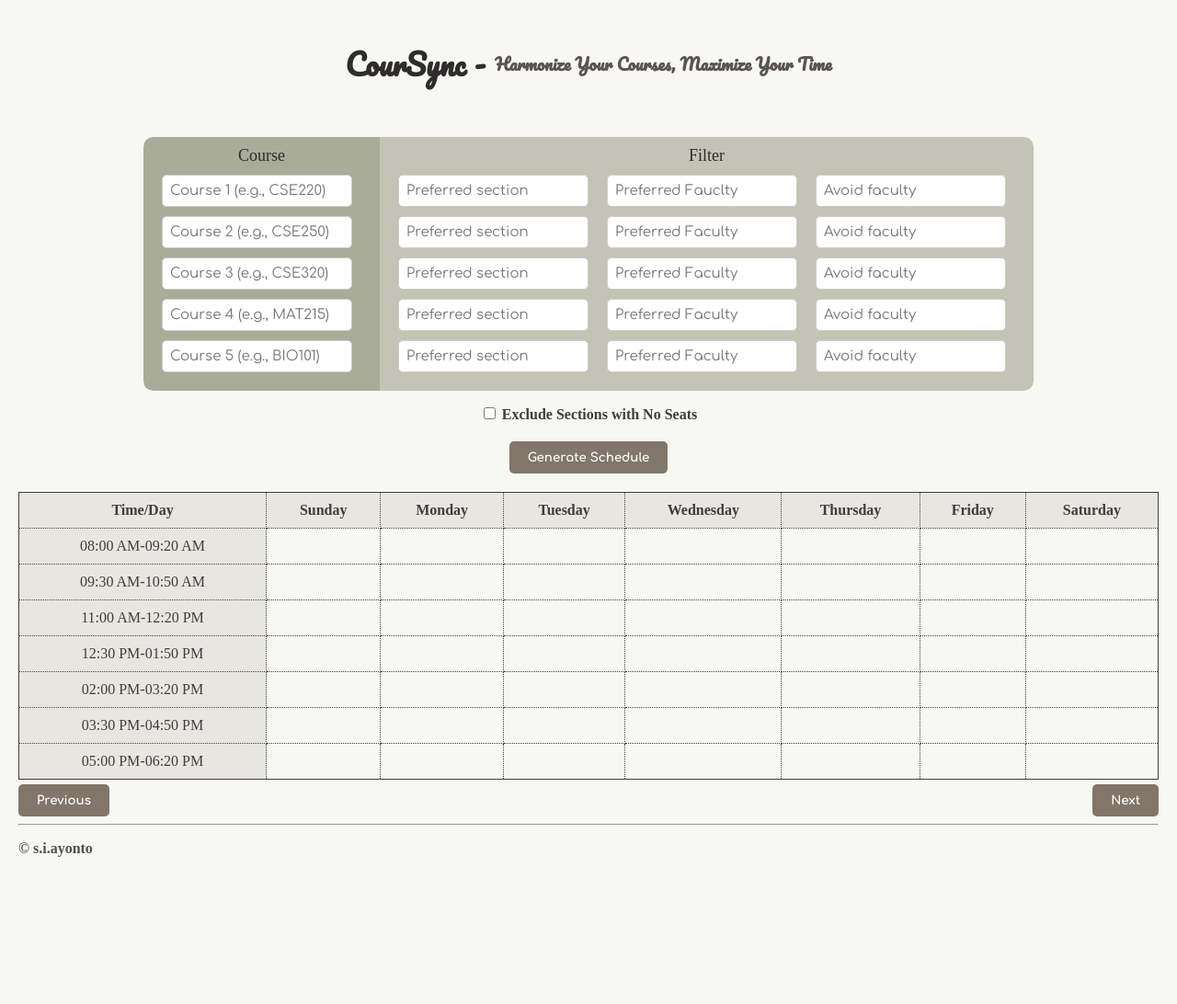
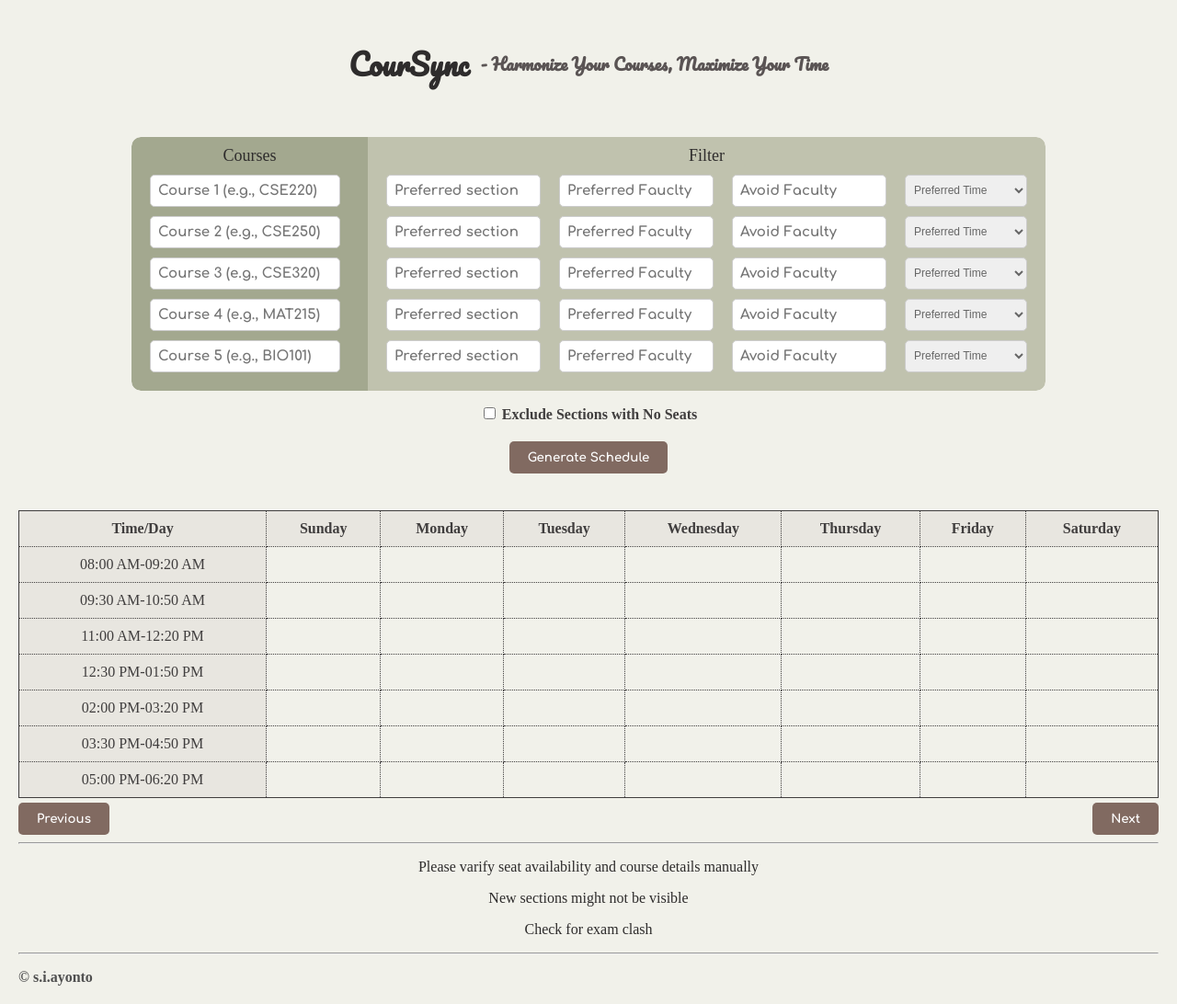
Before and after one commit to Ayonto/coursync, a Flask app: page / in a window 1280 px wide. Shown: the whole page at 92% size. Before the commit the page ends 932 px from the top, so only its background shows below. Run offline with Flask 3, Linux system fonts and the light colour scheme; some web fonts are replaced.

Commit message:
Beta version

```diff
--- a/static/css/style.css
+++ b/static/css/style.css
@@ -2,7 +2,8 @@
 body {
     font-family: "Agbalumo", serif;
     margin: 20px;
-    background-color: #f7f7f3;
+    background-color: #f1f1ea;
+
     /* justify-content: center; */
     align-items: center;
 }
@@ -36,7 +37,9 @@ body {
 
 /* Courses Section */
 .courses {
-    background-color: #a8ac98;
+    /* background-color: #a8ac98; */
+    background-color: #a3a88f;
+
     border-top-left-radius: 10px;
     border-bottom-left-radius: 10px;
 
@@ -58,7 +61,9 @@ body {
 
 /* Filter Section */
 .filter {
-    background-color: #c3c4b5;
+    /* background-color: #c3c4b5; */
+    background-color: #c0c2ae;
+
     border-top-right-radius: 10px;
     border-bottom-right-radius: 10px;
 
@@ -82,7 +87,7 @@ body {
     border-radius: 5px;
 }
 
-/* .filter input:nth-child(1) {
+.filter input:nth-child(1) {
     width: 150px;
 }
 
@@ -92,13 +97,25 @@ body {
 
 .filter input:nth-child(3) {
     width: 150px;
-} */
+}
 
 /* Prevent wrapping of rows */
 .filter-row, .courses {
     white-space: nowrap;
 }
 
+
+
+
+
+.time-selection {
+    padding: 5px;
+    font-size: 12px;
+    border: 1px solid #ccc;
+    border-radius: 5px;
+
+    color: #666666;
+}
 
 
 
@@ -118,27 +135,20 @@ body {
     margin-bottom: 30px;
 }
 
+.heading h1 {
+    font-size: 32px;
+}
+
+
+
 .heading p {
     font-size: 18px;
     font-weight: bold;
-    margin-left: 10px;
+    margin-left: 12px;
 
     color: #5a5454;
 
 }
-
-
-/* .input-row {
-
-    max-width: fit-content;
-    margin-left: auto;
-    margin-right: auto;
-
-
-    display: flex;
-    margin-bottom: 10px;
-}
- */
 
 
 
@@ -166,6 +176,25 @@ body {
 
 
 
+/* Style for the status message shown after generating combinations or error */
+.message {
+    text-align: center;
+    margin-top: 20px;
+    font-weight: bold;
+    font-family: "Comfortaa", sans-serif;
+    color: #2e2c2c; /* Default color */
+}
+
+/* Style for the current combination number */
+#combination-number {
+    font-size: 16px;
+    font-weight: bold;
+    margin: auto 20px;
+
+    color: #403e3e;
+}
+
+
 input[type="text"], input[type="number"] {
     margin-right: 10px;
     padding: 8px;
@@ -173,13 +202,22 @@ input[type="text"], input[type="number"] {
 
     font-family: "Comfortaa", sans-serif;
     font-size: 15px;
+    font-weight: bold;
+}
+input[type="text"] {
+    text-transform: uppercase; /* This makes the text appear in uppercase */
+}
+
+
+input::placeholder {
+    text-transform: none; /* Ensures the placeholder text remains unchanged */
 }
 
 button {
     /* margin: 10px; */
     margin-top: 5px;
     padding: 10px 20px;
-    background-color: #817669;
+    background-color: #816a61;
     color: white;
     border: none;
     cursor: pointer;
@@ -190,7 +228,7 @@ button {
 }
 
 button:hover {
-    background-color: #94928d;
+    background-color: #96847e;
 }
 
 .btn-container {
@@ -231,6 +269,8 @@ button:hover {
 
     border: 1px solid #403E3E;
     color: #403e3e;
+
+
 }
 
 #schedule-table th, #schedule-table td {
@@ -252,3 +292,20 @@ label {
     margin-bottom: 10px;
     font-weight: bold;
 }
+
+.download-btn {
+    max-width: fit-content;
+    margin-left: auto;
+    margin-right: auto;
+
+}
+
+.note {
+    max-width: fit-content;
+    margin-left: auto;
+    margin-right: auto;
+
+    text-align: center;
+
+    color: #2e2c2c;
+}
--- a/static/js/main.js
+++ b/static/js/main.js
@@ -3,39 +3,45 @@ document.getElementById("generate-btn").addEventListener("click", () => {
     const section1 = document.getElementById("section1").value;
     const faculty1 = document.getElementById("faculty1").value;
     const avoid1 = document.getElementById("avoid1").value;
+    const pref_time1 = document.getElementById("pref_time1").value;
 
     const course2 = document.getElementById("course2").value;
     const section2 = document.getElementById("section2").value;
     const faculty2 = document.getElementById("faculty2").value;
     const avoid2 = document.getElementById("avoid2").value;
+    const pref_time2 = document.getElementById("pref_time2").value;
 
     const course3 = document.getElementById("course3").value;
     const section3 = document.getElementById("section3").value;
     const faculty3 = document.getElementById("faculty3").value;
     const avoid3 = document.getElementById("avoid3").value;
+    const pref_time3 = document.getElementById("pref_time3").value;
 
     const course4 = document.getElementById("course4").value;
     const section4 = document.getElementById("section4").value;
     const faculty4 = document.getElementById("faculty4").value;
     const avoid4 = document.getElementById("avoid4").value;
+    const pref_time4 = document.getElementById("pref_time4").value;
 
     const course5 = document.getElementById("course5").value;
     const section5 = document.getElementById("section5").value;
     const faculty5 = document.getElementById("faculty5").value;
     const avoid5 = document.getElementById("avoid5").value;
+    const pref_time5 = document.getElementById("pref_time5").value;
 
     const excludeEmptySeats = document.getElementById("exclude-empty-seats").checked;
 
     const courses = [
-        { course: course1, section: section1, faculty: faculty1, avoid: avoid1 },
-        { course: course2, section: section2, faculty: faculty2, avoid: avoid2 },
-        { course: course3, section: section3, faculty: faculty3, avoid: avoid3 },
-        { course: course4, section: section4, faculty: faculty4, avoid: avoid4 },
-        { course: course5, section: section5, faculty: faculty5, avoid: avoid5 }
+        { course: course1, section: section1, faculty: faculty1, avoid: avoid1, pref_time: pref_time1 },
+        { course: course2, section: section2, faculty: faculty2, avoid: avoid2, pref_time: pref_time2 },
+        { course: course3, section: section3, faculty: faculty3, avoid: avoid3, pref_time: pref_time3 },
+        { course: course4, section: section4, faculty: faculty4, avoid: avoid4, pref_time: pref_time4 },
+        { course: course5, section: section5, faculty: faculty5, avoid: avoid5, pref_time: pref_time5 }
     ].filter(entry => entry.course); // Filter out entries with empty course fields
 
     // Display loading spinner
     showLoading();
+    resetMessages();  // Reset any previous messages
 
     fetch('/generate_schedule', {
         method: 'POST',
@@ -55,10 +61,13 @@ document.getElementById("generate-btn").addEventListener("click", () => {
         schedules = data;  // The response is a list of schedules
         currentIndex = 0;
         displaySchedule(currentIndex);  // Display the first schedule combination
+        displayStatusMessage(`Generated ${schedules.length} schedule combinations!`);
+        updateCombinationIndicator();  // Show current viewing combination
     })
     .catch(err => {
         console.error("Error fetching schedules:", err);
         hideLoading();
+        displayErrorMessage("An error occurred while generating the schedule.");
     });
 
 });
@@ -107,10 +116,13 @@ function displaySchedule(index) {
             console.log(row);
 
             if (row > 0 && col > 0) {
-                table.rows[row].cells[col].innerHTML = course.courseDetails;  // Fill in course details
+                // table.rows[row].cells[col].innerHTML = course.courseDetails;
+                table.rows[row].cells[col].innerHTML = course.courseDetails.concat("-", course.empShortName);  // Fill in course details
             }
         });
     });
+
+    updateCombinationIndicator();  // Update combination indicator
 }
 
 // Show/hide loading spinner
@@ -120,6 +132,26 @@ function showLoading() {
 
 function hideLoading() {
     document.getElementById("loading").style.display = "none";
+}
+
+// Reset message display
+function resetMessages() {
+    document.getElementById("status-message").textContent = "";
+    document.getElementById("combination-number").textContent = "";  // Make sure this is empty initially
+}
+
+// Display status messages (e.g., number of combinations generated)
+function displayStatusMessage(message) {
+    const statusMessage = document.getElementById("status-message");
+    statusMessage.textContent = message;
+    statusMessage.style.color = "#2e2c2c";  // Neutral color for success messages
+}
+
+// Display error messages
+function displayErrorMessage(message) {
+    const statusMessage = document.getElementById("status-message");
+    statusMessage.textContent = message;
+    statusMessage.style.color = "red";  // Red color for error messages
 }
 
 // Button event listeners for cycling schedules
@@ -136,3 +168,32 @@ document.getElementById("next-btn").addEventListener("click", () => {
         displaySchedule(currentIndex);
     }
 });
+
+// Prototype - function to download the table
+
+// function downloadTableAsImage() {
+//     // Reference to the table element
+//     var table = document.getElementById('schedule-table');
+
+//     // Use html2canvas to capture the table as an image
+//     html2canvas(table).then(function (canvas) {
+//         // Create a link element
+//         var link = document.createElement('a');
+//         link.href = canvas.toDataURL(); // Get the image data as a URL (base64)
+//         link.download = 'schedule.png';    // Set the download attribute to specify filename
+
+//         // Trigger the download
+//         link.click();
+//     });
+// }
+
+// Update which combination is being viewed
+function updateCombinationIndicator() {
+    const combinationIndicator = document.getElementById("combination-number");
+
+    if (schedules.length > 0) {
+        combinationIndicator.textContent = `Viewing combination ${currentIndex + 1} of ${schedules.length}`;
+    } else {
+        combinationIndicator.textContent = "";  // Keep it empty if no schedules exist
+    }
+}
--- a/templates/index.html
+++ b/templates/index.html
@@ -5,8 +5,7 @@
     <meta name="viewport" content="width=device-width, initial-scale=1.0">
     <title>CourSync</title>
 
-    <!-- Link to external CSS -->
-    <link rel="stylesheet" href="/static/css/style.css?v=1.0.0">
+    <link rel="stylesheet" href="/static/css/style.css?v=1.3.0">
 
     <link rel="preconnect" href="https://fonts.googleapis.com">
     <link rel="preconnect" href="https://fonts.gstatic.com" crossorigin>
@@ -15,20 +14,17 @@
 </head>
 <body>
     <div class="heading">
-        <h1>CourSync - </h1>
-        <p>Harmonize Your Courses, Maximize Your Time</p>
+        <h1>CourSync</h1>
+        <p> - Harmonize Your Courses, Maximize Your Time</p>
     </div>
 
-    <!-- <h1>Course Crafter</h1> -->
-
-    <!-- Input Fields for Course Names, Sections, and Faculty -->
 
 
     <div class="container">
         <!-- Courses Section -->
         <div class="courses">
             <div class="container-text">
-                <p>Course</p>
+                <p>Courses</p>
             </div>
 
             <input id="course1" type="text" placeholder="Course 1 (e.g., CSE220)">
@@ -43,71 +39,83 @@
             <div class="container-text">
                 <p >Filter</p>
             </div>
-
             <div class="filter-row">
                 <input id="section1" type="number" placeholder="Preferred section">
                 <input id="faculty1" type="text" placeholder="Preferred Fauclty">
-                <input id="avoid1" type="text" placeholder="Avoid faculty">
+                <input id="avoid1" type="text" placeholder="Avoid Faculty">
+                <select id="pref_time1" class="time-selection">
+                    <option value = "" >Preferred Time</option>
+                    <option value = "08:00 AM-09:20 AM">08:00AM-09:20AM</option>
+                    <option value = "09:30 AM-10:50 AM">09:30AM-10:50AM</option>
+                    <option value = "11:00 AM-12:20 PM">11:00AM-12:20AM</option>
+                    <option value = "12:30 PM-01:50 PM">12:30AM-01:50AM</option>
+                    <option value = "02:00 PM-03:20 PM">02:00AM-03:20AM</option>
+                    <option value = "03:30 PM-04:50 PM">03:30AM-04:50AM</option>
+                    <option value = "05:00 PM-06:20 PM">05:00AM-06:20AM</option>
+                </select>
             </div>
             <div class="filter-row">
                 <input id="section2" type="number" placeholder="Preferred section">
                 <input id="faculty2" type="text" placeholder="Preferred Faculty">
-                <input id="avoid2" type="text" placeholder="Avoid faculty">
+                <input id="avoid2" type="text" placeholder="Avoid Faculty">
+                <select id="pref_time2" class="time-selection">
+                    <option value = "" >Preferred Time</option>
+                    <option value = "08:00 AM-09:20 AM">08:00AM-09:20AM</option>
+                    <option value = "09:30 AM-10:50 AM">09:30AM-10:50AM</option>
+                    <option value = "11:00 AM-12:20 PM">11:00AM-12:20AM</option>
+                    <option value = "12:30 PM-01:50 PM">12:30AM-01:50AM</option>
+                    <option value = "02:00 PM-03:20 PM">02:00AM-03:20AM</option>
+                    <option value = "03:30 PM-04:50 PM">03:30AM-04:50AM</option>
+                    <option value = "05:00 PM-06:20 PM">05:00AM-06:20AM</option>
+                </select>
             </div>
             <div class="filter-row">
                 <input id="section3" type="number" placeholder="Preferred section">
                 <input id="faculty3" type="text" placeholder="Preferred Faculty">
-                <input id="avoid3" type="text" placeholder="Avoid faculty">
+                <input id="avoid3" type="text" placeholder="Avoid Faculty">
+                <select id="pref_time3" class="time-selection">
+                    <option value = "" >Preferred Time</option>
+                    <option value = "08:00 AM-09:20 AM">08:00AM-09:20AM</option>
+                    <option value = "09:30 AM-10:50 AM">09:30AM-10:50AM</option>
+                    <option value = "11:00 AM-12:20 PM">11:00AM-12:20AM</option>
+                    <option value = "12:30 PM-01:50 PM">12:30AM-01:50AM</option>
+                    <option value = "02:00 PM-03:20 PM">02:00AM-03:20AM</option>
+                    <option value = "03:30 PM-04:50 PM">03:30AM-04:50AM</option>
+                    <option value = "05:00 PM-06:20 PM">05:00AM-06:20AM</option>
+                </select>
             </div>
             <div class="filter-row">
                 <input id="section4" type="number" placeholder="Preferred section">
                 <input id="faculty4" type="text" placeholder="Preferred Faculty">
-                <input id="avoid4" type="text" placeholder="Avoid faculty">
+                <input id="avoid4" type="text" placeholder="Avoid Faculty">
+                <select id="pref_time4" class="time-selection">
+                    <option value = "" >Preferred Time</option>
+                    <option value = "08:00 AM-09:20 AM">08:00AM-09:20AM</option>
+                    <option value = "09:30 AM-10:50 AM">09:30AM-10:50AM</option>
+                    <option value = "11:00 AM-12:20 PM">11:00AM-12:20AM</option>
+                    <option value = "12:30 PM-01:50 PM">12:30AM-01:50AM</option>
+                    <option value = "02:00 PM-03:20 PM">02:00AM-03:20AM</option>
+                    <option value = "03:30 PM-04:50 PM">03:30AM-04:50AM</option>
+                    <option value = "05:00 PM-06:20 PM">05:00AM-06:20AM</option>
+                </select>
             </div>
             <div class="filter-row">
                 <input id="section5" type="number" placeholder="Preferred section">
                 <input id="faculty5" type="text" placeholder="Preferred Faculty">
-                <input id="avoid5" type="text" placeholder="Avoid faculty">
+                <input id="avoid5" type="text" placeholder="Avoid Faculty">
+                <select id="pref_time5" class="time-selection">
+                    <option value = "" >Preferred Time</option>
+                    <option value = "08:00 AM-09:20 AM">08:00AM-09:20AM</option>
+                    <option value = "09:30 AM-10:50 AM">09:30AM-10:50AM</option>
+                    <option value = "11:00 AM-12:20 PM">11:00AM-12:20AM</option>
+                    <option value = "12:30 PM-01:50 PM">12:30AM-01:50AM</option>
+                    <option value = "02:00 PM-03:20 PM">02:00AM-03:20AM</option>
+                    <option value = "03:30 PM-04:50 PM">03:30AM-04:50AM</option>
+                    <option value = "05:00 PM-06:20 PM">05:00AM-06:20AM</option>
+                </select>
             </div>
         </div>
     </div>
-
-
-
-
-    <!-- <div class="input-row">
-        <input id="course1" type="text" placeholder="Course 1 (e.g., CSE220)">
-        <input id="section1" type="number" placeholder="Preferred Section (e.g., 6)">
-        <input id="faculty1" type="text" placeholder="Faculty Initial (e.g., PQR)">
-        <input id="avoid1" type="text" placeholder=" Avoid Faculty (e.g., PQR)">
-    </div>
-    <div class="input-row">
-        <input id="course2" type="text" placeholder="Course 2 (e.g., MAT215)">
-        <input id="section2" type="number" placeholder="Preferred Section (e.g., 3)">
-        <input id="faculty2" type="text" placeholder="Faculty Initial (e.g., ABC)">
-        <input id="avoid2" type="text" placeholder=" Avoid Faculty (e.g., PQR)">
-    </div>
-    <div class="input-row">
-        <input id="course3" type="text" placeholder="Course 3 (e.g., BIO101)">
-        <input id="section3" type="number" placeholder="Preferred Section (e.g., 5)">
-        <input id="faculty3" type="text" placeholder="Faculty Initial (e.g., XYZ)">
-        <input id="avoid3" type="text" placeholder=" Avoid Faculty (e.g., PQR)">
-    </div>
-    <div class="input-row">
-        <input id="course4" type="text" placeholder="Course 4 (e.g., PHY111)">
-        <input id="section4" type="number" placeholder="Preferred Section (e.g., 1)">
-        <input id="faculty4" type="text" placeholder="Faculty Initial (e.g., DEF)">
-        <input id="avoid4" type="text" placeholder=" Avoid Faculty (e.g., PQR)">
-    </div>
-    <div class="input-row">
-        <input id="course5" type="text" placeholder="Course 5 (e.g., PHY111)">
-        <input id="section5" type="number" placeholder="Preferred Section (e.g., 19)">
-        <input id="faculty5" type="text" placeholder="Faculty Initial (e.g., DEF)">
-        <input id="avoid5" type="text" placeholder=" Avoid Faculty (e.g., PQR)">
-    </div> -->
-
-
-
 
 
     <!-- Exclude Empty Seat Checkbox -->
@@ -122,6 +130,8 @@
     <!-- Button to Generate Schedule -->
 
     <div class = "gen-btn-style"><button id="generate-btn">Generate Schedule</button></div>
+
+    <div class="message" id="status-message"></div>
 
     <!-- <button id="generate-btn">Generate Schedule</button> -->
 
@@ -156,16 +166,30 @@
 
     <div class = "btn-container">
         <button id="previous-btn">Previous</button>
+        <span id="combination-number"></span>
         <button id="next-btn">Next</button>
     </div>
 
     <hr>
+
+    <div class="note">
+        <p>Please varify seat availability and course details manually</p>
+        <p>New sections might not be visible</p>
+        <p>Check for exam clash</p>
+    </div>
+
+    <hr>
+
+    <!-- download table as image  -->
+    <!-- <div class = "download-btn"><button class="download-btn" onclick="downloadTableAsImage()">Download</button></div> -->
+
     <p class = "cpright">© s.i.ayonto</p>
 
     <!-- <button id="previous-btn">Previous</button>
     <button id="next-btn">Next</button> -->
 
     <!-- Link to external JS file -->
+    <script src="https://cdn.jsdelivr.net/npm/html2canvas@1.4.1/dist/html2canvas.min.js"></script>
     <script src="{{ url_for('static', filename='js/main.js') }}"></script>
 
 </body>
```
Also changed, not shown: app.py (+1 -13 lines), 1 other file.
